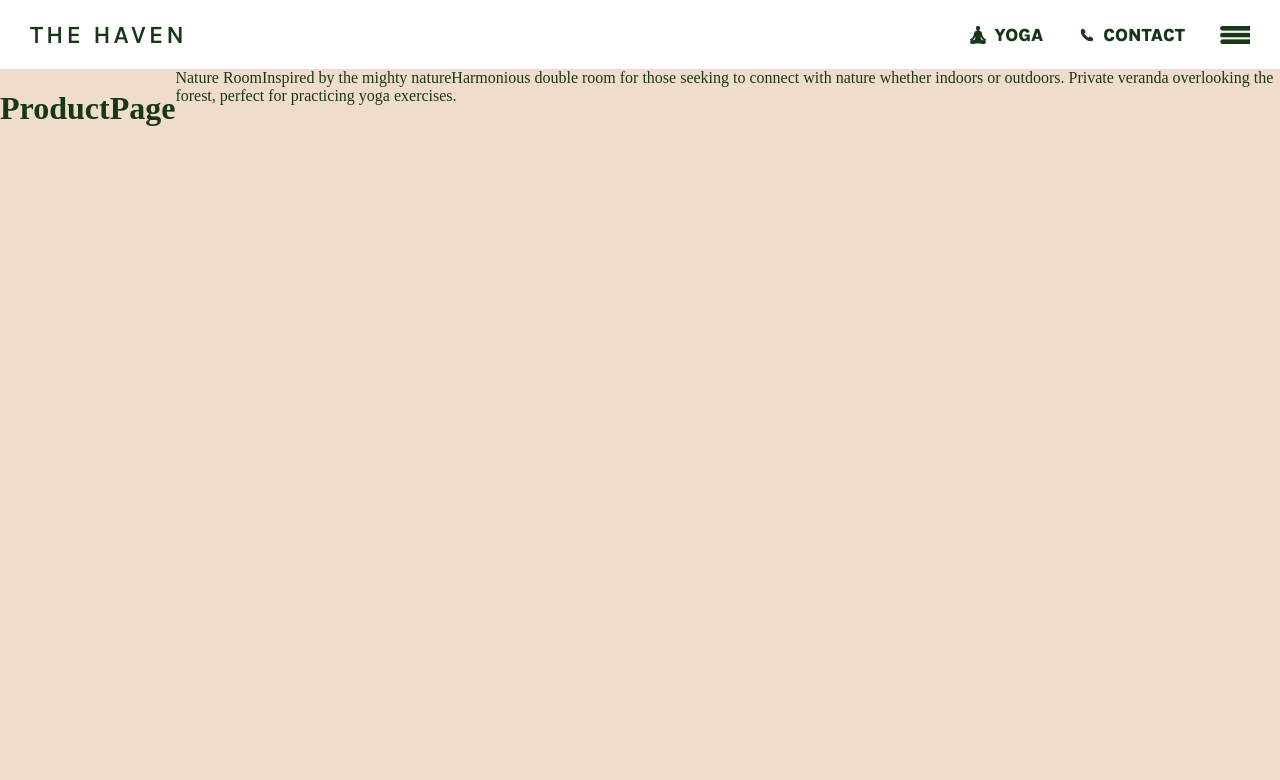
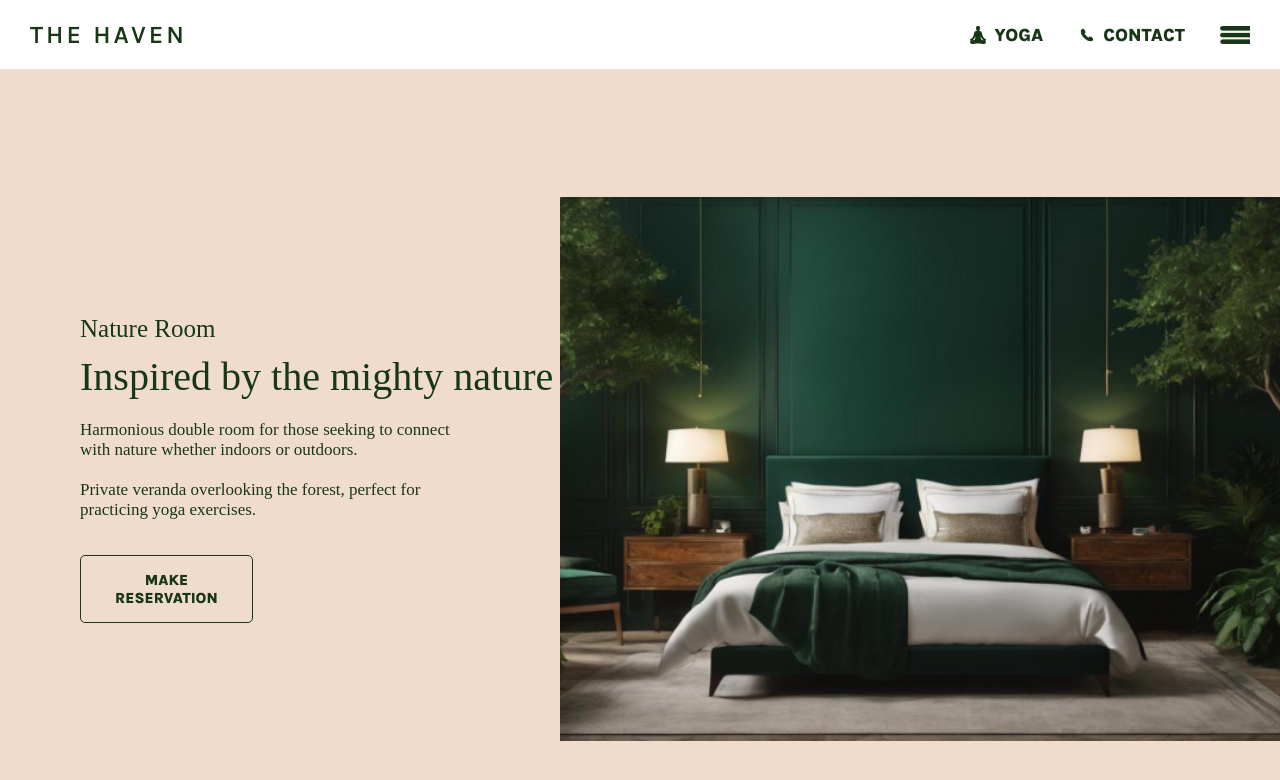
Before and after one commit to ElsaBonde/The-Haven, a React (Vite) app: page /our-rooms/1 in a window 1280 px wide. Shown: the top 780 px of the page. Built offline with nearby package versions, Linux system fonts and the light colour scheme; a web font is replaced by a local one.

Commit message:
roompage first draft done

```diff
--- a/src/pages/OurRooms.tsx
+++ b/src/pages/OurRooms.tsx
@@ -120,7 +120,7 @@ export default function OurRooms() {
   };
 
   return (
-<>
+    <>
       <PhotoDiv>
         <PrevNextButton onClick={prevSlide}>&lt;</PrevNextButton>
         <CarouselContainer>
@@ -147,6 +147,6 @@ export default function OurRooms() {
 
         <BookingButton>Book now</BookingButton>
       </TextDiv>
-      </>
+    </>
   );
 }
--- a/src/pages/RoomPage.tsx
+++ b/src/pages/RoomPage.tsx
@@ -1,12 +1,73 @@
 import { useParams } from "react-router-dom";
 import styled from "styled-components";
 import { mockedRoom } from "../rooms";
+import room1Image from "../assets/room1.png";
+import room2Image from "../assets/room2.png";
+import room3Image from "../assets/room3.png";
 
-const TextDiv = styled.div``;
 
-const PhotoDiv = styled.div``;
 
-export default function Header() {
+const TextDiv = styled.div`
+flex-basis: 40%;
+display: flex;
+flex-direction: column;
+justify-content: center;
+margin-left: 80px;
+`;
+
+const SiteTitle = styled.p`
+  font-size: 25px;
+  margin: 0px;
+`;
+
+const SubTitle = styled.p`
+  font-size: 40px;
+  margin: 10px 0px;
+`;
+
+const Text = styled.p`
+  font-size: 17px;
+  margin: 10px 0px;
+  margin-right: 20%;
+  white-space: pre-line;
+`;
+
+const ReserveButton = styled.button`
+  font-family: "Karla", sans-serif;
+  text-transform: uppercase;
+  font-size: 15px;
+  font-weight: 900;
+  color: #183717;
+  margin-top: 25px;
+  background: inherit;
+  border-radius: 5px;
+  padding: 15px;
+  border: 1px solid #183717;
+  width: 36%;
+
+  &:hover {
+    background-color: #6a8e68;
+    color: white;
+    transition: color 1.5s ease;
+  }
+`;
+
+const PhotoDiv = styled.div`
+flex-basis: 60%;
+  flex-grow: 1;
+  justify-content: center;
+  align-items: center;
+  margin: 80px 0px;
+`;
+
+const RoomImage = styled.img`
+  width: 100%;
+  height: 100%;
+  object-fit: contain;
+`;
+
+export default function RoomPage() {
+
   const params = useParams();
   const room = mockedRoom.find((room) => room.id === params.id);
 
@@ -17,14 +78,36 @@ export default function Header() {
       </div>
     );
   }
+
+  //gör om <br> till ett mellanslag då html och js har olika syntax
+  const descriptionWithSpaces = room.description.replace(/<br\s*\/?>/gi, "\n");
+
+  let imageSrc;
+  switch (room.id) {
+    case "1":
+      imageSrc = room1Image;
+      break;
+    case "2":
+      imageSrc = room2Image;
+      break;
+    case "3":
+      imageSrc = room3Image;
+      break;
+    default:
+      imageSrc = room1Image;
+  }
+
   return (
     <>
-      <TextDiv></TextDiv>
-      <h1>ProductPage</h1>
-      {room.title}
-      {room.subtitle}
-      {room.description}
-      <PhotoDiv></PhotoDiv>
+      <TextDiv>
+      <SiteTitle>{room.title}</SiteTitle>
+      <SubTitle>{room.subtitle}</SubTitle>
+      <Text>{descriptionWithSpaces}</Text>
+      <ReserveButton>Make reservation</ReserveButton>
+      </TextDiv>
+      <PhotoDiv>
+      <RoomImage src={imageSrc} alt={room.title} />
+      </PhotoDiv>
     </>
   );
 }
--- a/src/pages/YogaPage.tsx
+++ b/src/pages/YogaPage.tsx
@@ -4,9 +4,9 @@ import yogaImage from "../assets/yoga.jpg";
 const PhotoDiv = styled.div`
   flex-basis: 50%;
   flex-grow: 1;
-  justify-content: center; /* Centrerar horisontellt */
-  align-items: center; /* Centrerar vertikalt */
-margin: 80px 0px;
+  justify-content: center;
+  align-items: center;
+  margin: 80px 0px;
 `;
 
 const Image = styled.img`
@@ -72,9 +72,10 @@ export default function YogaPage() {
         <Text>
           We prioritize your well-being both in mind and spirit, and therefore
           offer a variety of yoga classes suitable for both beginners and more
-          experienced practitioners.<br></br> As a guest at the resort, you also have the
-          opportunity to attend all yoga classes free of charge, subject to
-          availability. <br></br><br></br>Questions? Contact us at +46 73 893 94 75.
+          experienced practitioners.<br></br> As a guest at the resort, you also
+          have the opportunity to attend all yoga classes free of charge,
+          subject to availability. <br></br>
+          <br></br>Questions? Contact us at +46 73 893 94 75.
         </Text>
         <BookingButton>Book Class</BookingButton>
       </TextDiv>
--- a/src/rooms.ts
+++ b/src/rooms.ts
@@ -13,7 +13,7 @@ export const mockedRoom: Room[] = [
     title: "Nature Room",
     subtitle: "Inspired by the mighty nature",
     description:
-      "Harmonious double room for those seeking to connect with nature whether indoors or outdoors. Private veranda overlooking the forest, perfect for practicing yoga exercises.",
+      "Harmonious double room for those seeking to connect with nature whether indoors or outdoors.<br><br>  Private veranda overlooking the forest, perfect for practicing yoga exercises.",
   },
   {
     id: "2",
@@ -21,7 +21,7 @@ export const mockedRoom: Room[] = [
     title: "Flower And Garden Room",
     subtitle: "Embrace nature's beauty",
     description:
-      "Immerse yourself in the beauty of our garden oasis in this charming double room. Adorned with floral accents and overlooking lush greenery, it's a haven of serenity and rejuvenation.",
+      "Immerse yourself in the beauty of our garden oasis in this charming double room. <br><br> Adorned with floral accents and overlooking lush greenery, it's a haven of serenity and rejuvenation.",
   },
   {
     id: "3",
@@ -29,6 +29,6 @@ export const mockedRoom: Room[] = [
     title: "Luxury Room",
     subtitle: "Indulge in opulence and comfort",
     description:
-      "Experience unparalleled luxury in our exquisite double room with balcony and windows overlooking the waterfall. Elegant furnishings and modern amenities await, providing a serene retreat for relaxation.",
+      "Experience unparalleled luxury in our exquisite double room with balcony and windows overlooking the waterfall.<br><br> Elegant furnishings and modern amenities await, providing a serene retreat for relaxation.",
   },
 ];
```
